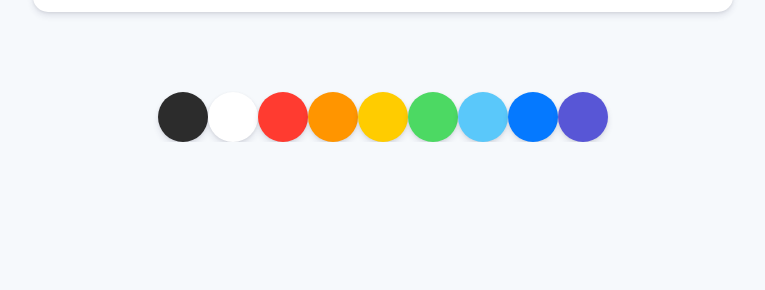
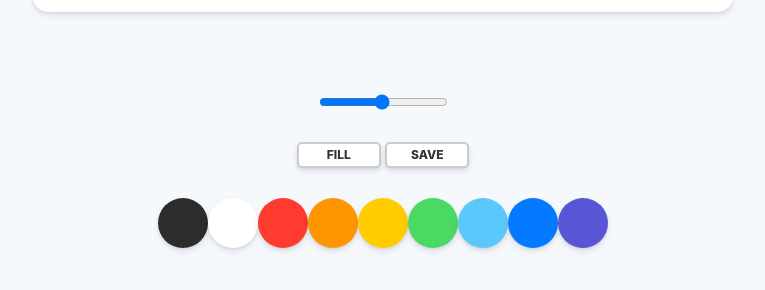
Before and after one commit to qhahd78/paint_js, a plain HTML site: page index.html in a window 1280 px wide. Shown: the part 738-1028 px from the top of the page, without its empty margins (257-1022 px from the left). Before the commit the page ends 880 px from the top, so only its background shows below. Drawn offline with Linux system fonts and the light colour scheme.

Commit message:
1.2 Styles part Two

```diff
--- a/index.html
+++ b/index.html
@@ -11,6 +11,26 @@
     <!--js사용할 때는 id, css 사용할 때는 class-->
     <!-- canvas는 html 태그. -->
     <div class="controls">
+        <div class="controls_range">
+            <input
+            type="range"
+            id="jsRange"
+            min="0.1"
+            max="5"
+            value="2.5"
+            step="0.1"
+            />
+            <!-- min : 최소값
+            max : 최대값
+            value : 디폴트값( 조절 안 했을 때 상태
+            step: 조절하면 0.1씩 조절됨 ) -->
+            <!-- 크기 조절 버튼  -->
+        </div>
+        <div class="controls_btns">
+            <button id="jsMode">Fill</button>
+            <button id="jsSave">Save</button>
+        </div>
+        <!-- 간편하게 만들기 div.controls_btns>button#jsMode+button#js -->
         <div class="controls_colors" id= "jsColors">
             <div class="controls_color" style="background-color: #2c2c2c"></div>
             <div class="controls_color" style="background-color: white"></div>
--- a/styles.css
+++ b/styles.css
@@ -6,13 +6,41 @@ body{
     display: flex;
     flex-direction: column;
     align-items: center;
-    padding-top: 50px;
+    padding: 50px 0px;
 }
 
 .controls {
     margin-top: 80px;
+    display: flex;
+    flex-direction: column;
+    align-items: center;
+}
+.controls .controls_btns{
+    margin-bottom: 30px;
 }
 
+.controls_btns button {
+    all: unset;
+    /* 버튼 테두리 없애는듯?) */
+    cursor: pointer;
+    background-color: white;
+    padding: 5px 0px;
+    width: 80px;
+    text-align: center;
+    border-radius: 5px;
+    box-shadow: 0 4px 6px rgba(50, 50, 93, 0.11), 0 1px 3px rgba(0, 0, 0, 0.08);
+    border: 2px solid rgba(0, 0, 0, 0.2);
+    /* 끝에 0.1 0.2 이건 숫자 올라갈수록 색이 진해짐.  */
+    color: rgba(0, 0, 0, 0.8);
+    /* 글자 색깔임  */
+    text-transform: uppercase;
+    font-weight: 800;
+    font-size: 12px;
+}
+
+.controls_btns button:active {
+    transform: scale(0.98);
+}
 .controls .controls_colors {
     display: flex;
     /* 가로로 정렬하도록 하는 것  */
@@ -36,3 +64,7 @@ body{
     /* 커서 올렸을 때 모양 변경 */
     box-shadow: 0 4px 6px rgba(50, 50, 93, 0.11), 0 1px 3px rgba(0, 0, 0, 0.08);
 }
+
+.controls .controls_range {
+    margin-bottom: 30px;
+}
```
